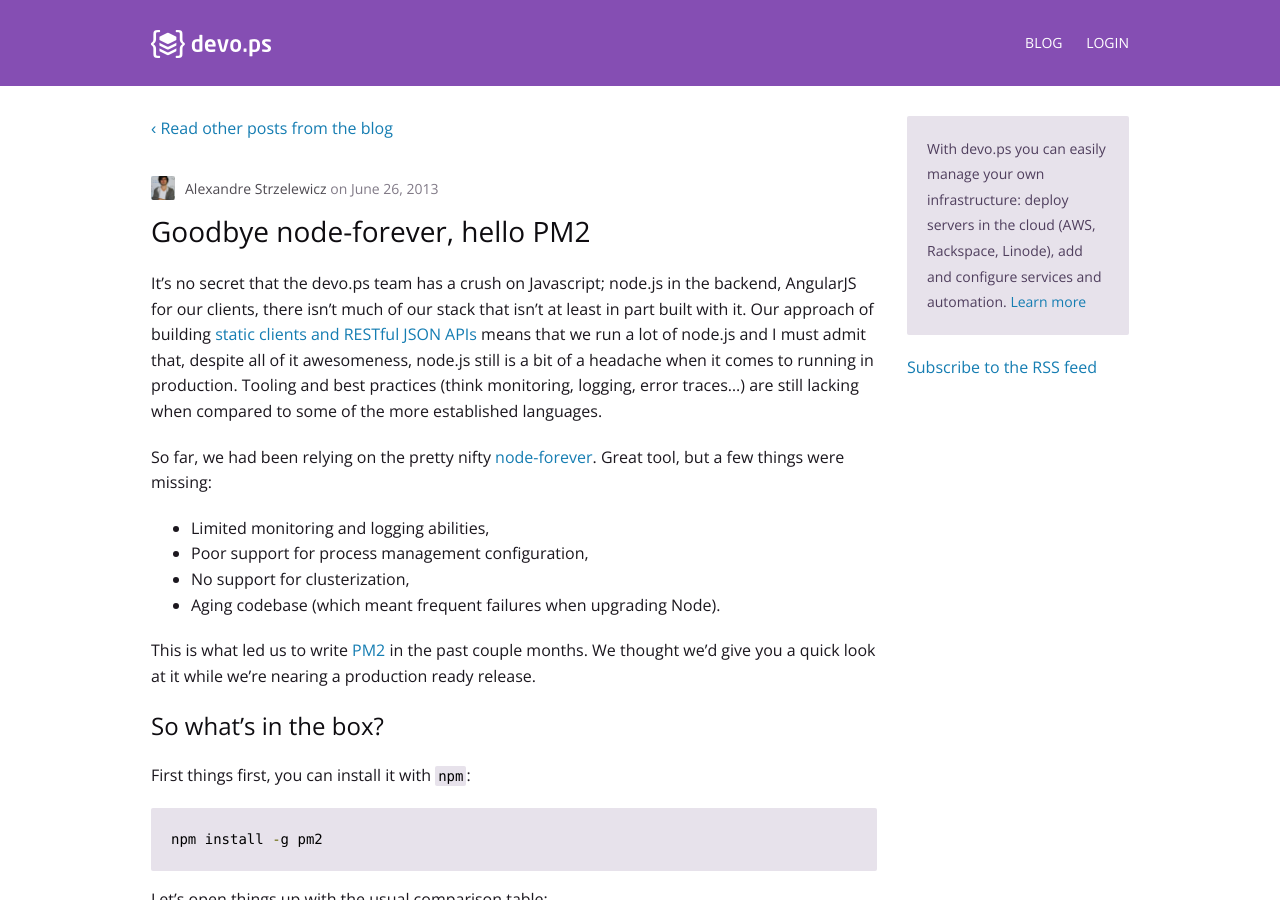
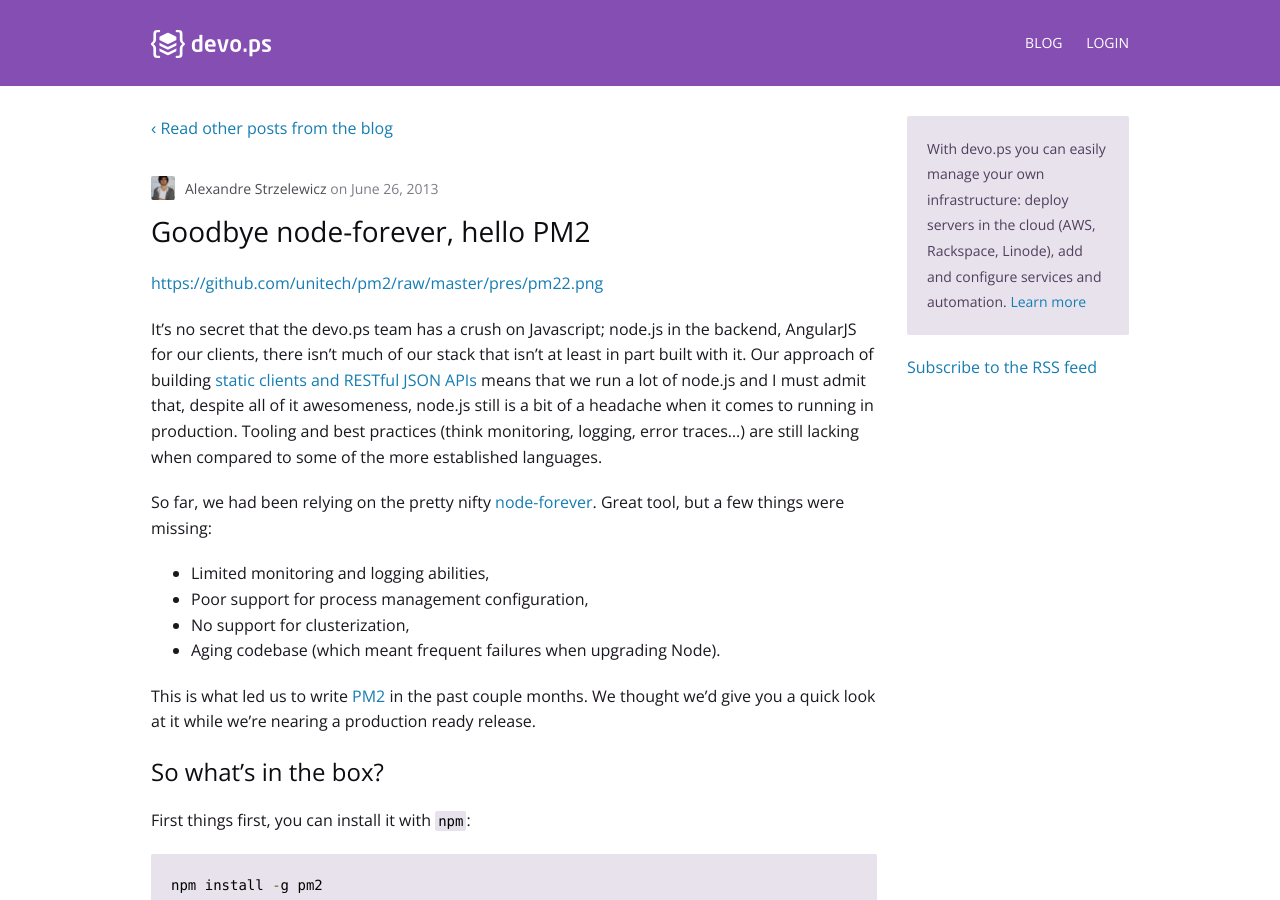
Before and after one commit to isabella232/devo-ps.github.io, a Jekyll site: the page built from _posts/blog/2013-06-26-goodbye-node-forever-hello-pm2.md, in a window 1280 px wide and 900 px high. Built offline with Jekyll 4.4.1, drawn with Linux system fonts in a browser that asks for light colours; comment, search, counter and statistics services are not loaded; some of the changed lines change nothing that is shown.

Commit message:
Update 2013-06-26-goodbye-node-forever-hello-pm2.md
Logo

```diff
--- a/_posts/blog/2013-06-26-goodbye-node-forever-hello-pm2.md
+++ b/_posts/blog/2013-06-26-goodbye-node-forever-hello-pm2.md
@@ -7,6 +7,8 @@
 
 layout: post
 ---
+
+[https://github.com/unitech/pm2/raw/master/pres/pm22.png](https://github.com/unitech/pm2/raw/master/pres/pm22.png)
 
 It's no secret that the devo.ps team has a crush on Javascript; node.js in the backend, AngularJS for our clients, there isn't much of our stack that isn't at least in part built with it. Our approach of building [static clients and RESTful JSON APIs](http://devo.ps/blog/2013/01/31/farewell-to-regular-web-development-approaches.html) means that we run a lot of node.js and I must admit that, despite all of it awesomeness, node.js still is a bit of a headache when it comes to running in production. Tooling and best practices (think monitoring, logging, error traces...) are still lacking when compared to some of the more established languages.
 
```
